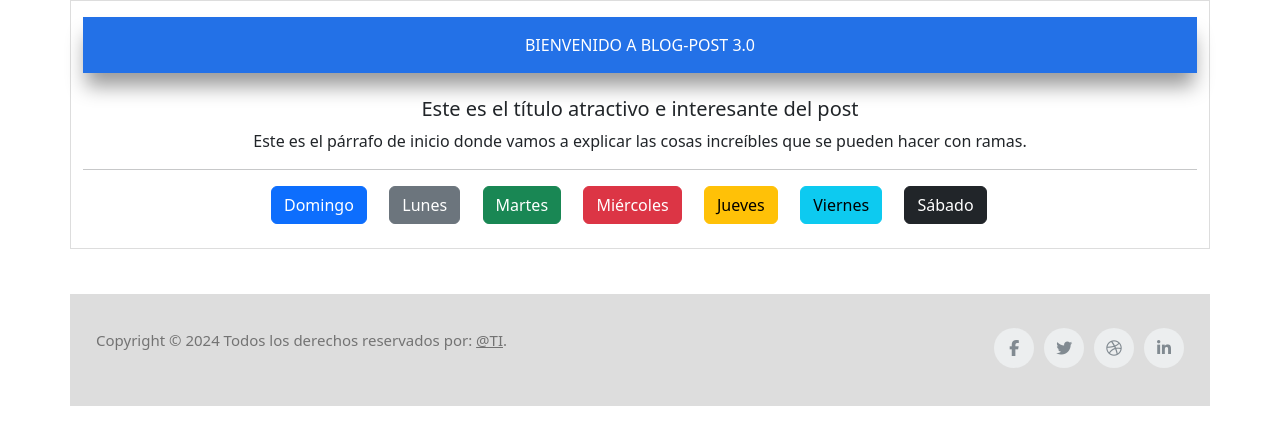
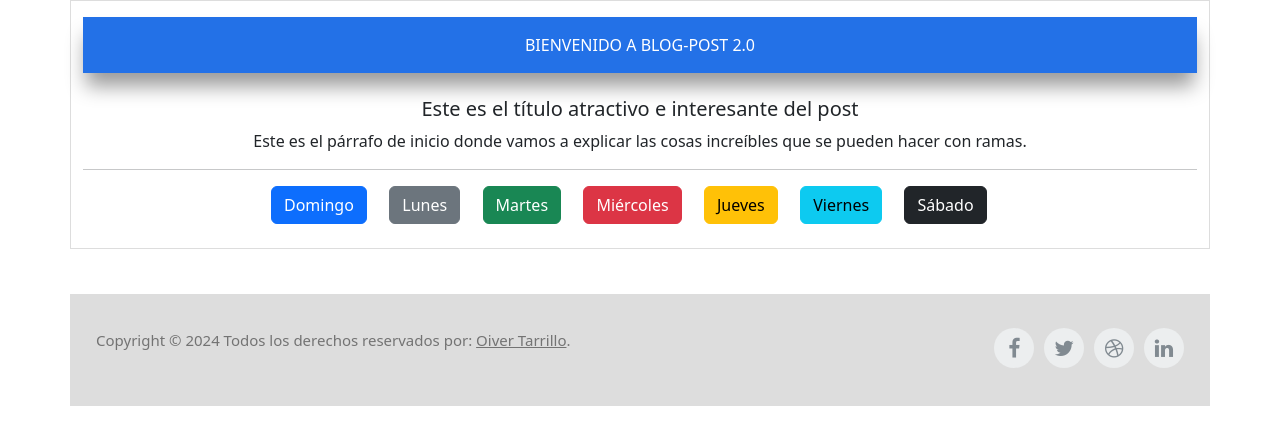
Before and after one commit to rd-oiver/Un-blog-incre-ble-para-el-curso-de-Git-y-GitHub, a PHP site: page / in a window 1280 px wide. Shown: the top 445 px of the page. Run offline with PHP 8.4, Linux system fonts and the light colour scheme; some libraries are stand-ins or nearby versions.

Commit message:
Se agregó el link

```diff
--- a/index.php
+++ b/index.php
@@ -7,11 +7,11 @@
     <title>TÍTULO DEL POST</title>
     <link rel="stylesheet" href="css/estilos.css">
     <link href="https://cdn.jsdelivr.net/npm/bootstrap@5.3.3/dist/css/bootstrap.min.css" rel="stylesheet" integrity="sha384-QWTKZyjpPEjISv5WaRU9OFeRpok6YctnYmDr5pNlyT2bRjXh0JMhjY6hW+ALEwIH" crossorigin="anonymous">
+    <link rel="stylesheet" href="https://cdnjs.cloudflare.com/ajax/libs/font-awesome/4.7.0/css/font-awesome.min.css">
+
+
     <script src="https://cdn.jsdelivr.net/npm/bootstrap@5.3.3/dist/js/bootstrap.bundle.min.js" integrity="sha384-YvpcrYf0tY3lHB60NNkmXc5s9fDVZLESaAA55NDzOxhy9GkcIdslK1eN7N6jIeHz" crossorigin="anonymous"></script>
-
     <script src="https://cdn.jsdelivr.net/npm/@popperjs/core@2.11.8/dist/umd/popper.min.js" integrity="sha384-I7E8VVD/ismYTF4hNIPjVp/Zjvgyol6VFvRkX/vR+Vc4jQkC+hVqc2pM8ODewa9r" crossorigin="anonymous"></script>
-
-    <script src="https://kit.fontawesome.com/74e2056708.js" crossorigin="anonymous"></script>
 </head>
 
 <style>
@@ -22,7 +22,7 @@
 
 <body>
     <div class="container">
-        <div class="mb-4" id="cabecera">BIENVENIDO A BLOG-POST 3.0</div>
+        <div class="mb-4" id="cabecera">BIENVENIDO A BLOG-POST 2.0</div>
         <div class="text-center" id="post">
             <h1>Este es el título atractivo e interesante del post</h1>
             <p>Este es el párrafo de inicio donde vamos a explicar las cosas increíbles que se pueden hacer con ramas.
@@ -77,16 +77,16 @@
                 <div class="row">
                     <div class="col-md-8 col-sm-6 col-xs-12">
                         <p class="copyright-text">Copyright &copy; 2024 Todos los derechos reservados por:
-                            <a href="#">@TI</a>.
+                            <a href="#">Oiver Tarrillo</a>.
                         </p>
                     </div>
 
                     <div class="col-md-4 col-sm-6 col-xs-12">
                         <ul class="social-icons">
-                            <li><a class="facebook" href="#"><i class="fa fa-facebook"></i></a></li>
-                            <li><a class="twitter" href="#"><i class="fa fa-twitter"></i></a></li>
-                            <li><a class="dribbble" href="#"><i class="fa fa-dribbble"></i></a></li>
-                            <li><a class="linkedin" href="#"><i class="fa fa-linkedin"></i></a></li>
+                            <li><a class="facebook" href="#"><i class="fa fa-facebook fa-lg"></i></a></li>
+                            <li><a class="twitter" href="#"><i class="fa fa-twitter fa-lg"></i></a></li>
+                            <li><a class="dribbble" href="#"><i class="fa fa-dribbble fa-lg"></i></a></li>
+                            <li><a class="linkedin" href="#"><i class="fa fa-linkedin fa-lg"></i></a></li>
                         </ul>
                     </div>
                 </div>
```
